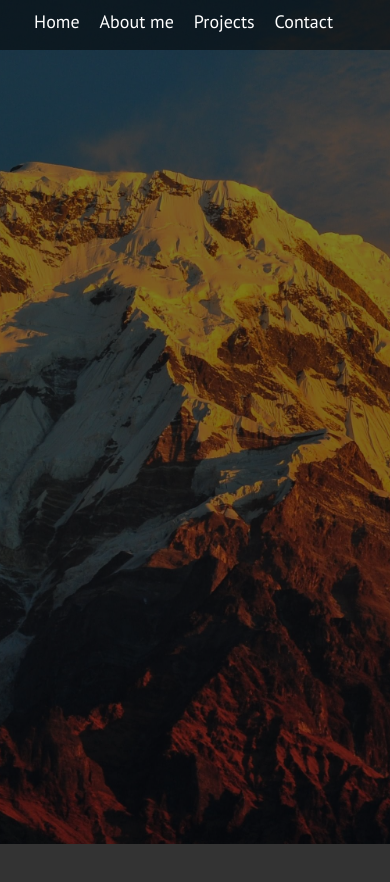
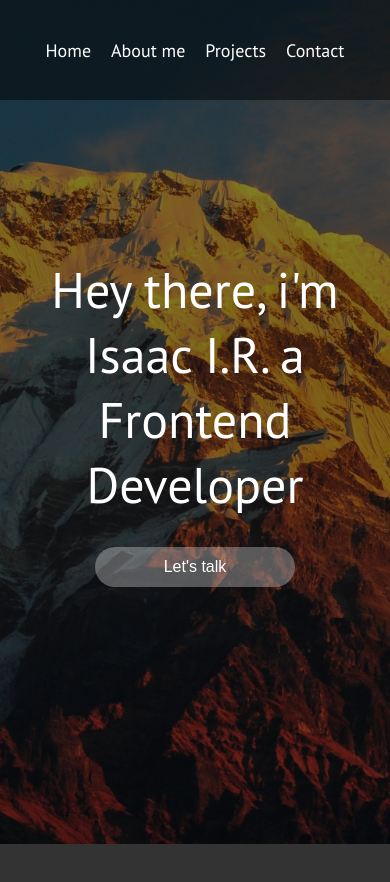
Before and after one commit to Texmo100/Developer-profile-IIR, a React (Create React App) app: page / in a window 390 px wide. Shown: the top 882 px of the page. Built offline with nearby package versions, Linux system fonts and the light colour scheme.

Commit message:
First section Done

```diff
--- a/src/App.css
+++ b/src/App.css
@@ -38,6 +38,48 @@ p, h1{
   margin: 0 auto;
   padding: 1rem;
 }
+.container-main-image{
+  display: flex;
+  flex-direction: column;
+  justify-content: center;
+}
+
+.container-main-image > h1{
+  font-size: 7rem;
+  width: 70rem;
+}
+
+@media screen and (max-width: 768px){
+  .container-main-image{
+    align-items: center;
+  }
+  .container-main-image > h1{
+    font-size: 5rem;
+    width: initial;
+    text-align: center;
+  }
+}
+
+.button{
+  display: block;
+  width: 20rem;
+  height: 4rem;
+  border: none;
+  background-color:rgba(255, 255, 255, 0.3);
+  border-radius: 10rem;
+  color: white;
+  font-size: 1.6rem;
+  margin-top: 3rem;
+  padding: 1rem;
+  transition: all 300ms;
+}
+
+.button:hover{
+  cursor: pointer;
+  background-color:rgba(0, 0, 0, 0.5);
+  border: 1px solid white;
+}
+
 /*---- NavBar Styles ----*/
 .navbar{
   position: fixed;
@@ -45,9 +87,18 @@ p, h1{
   left: 50%;
   transform: translateX(-50%);
   padding: 1rem;
-  background-color:rgba(0, 0, 0, 0.5);
+  /*background-color:rgba(0, 0, 0, 0.5);*/
   width: 100%;
   height: 5rem;
+}
+@media screen and (max-width: 768px){
+  .navbar{
+    display: flex;
+    justify-content: center;
+    align-items: center;
+    height: 10rem;
+    background-color:rgba(0, 0, 0, 0.5);
+  }
 }
 
 ul{
@@ -60,9 +111,31 @@ ul{
   width: 90%;
 }
 
+@media screen and (max-width: 768px){
+  ul{
+    justify-content: center;
+    width: 100%;
+  }
+}
+
 li{
   margin: 0 1rem;
+  padding: 1rem;
   font-size: 1.8rem;
+  transition: all 200ms;
+}
+
+@media screen and (max-width: 768px){
+  li{
+    padding: 0;
+  }
+}
+
+li:hover{
+  cursor: pointer;
+  text-decoration: underline;
+  font-size: 2.5rem;
+  font-weight: bold;
 }
 
 /*---- About Me styles ----*/
--- a/src/Components/MainImage.js
+++ b/src/Components/MainImage.js
@@ -7,7 +7,10 @@ class MainImage extends Component{
             <div className="main-image">
                 <div className="image-layer">
                     <NavBar />
-                    <div className="container"></div>
+                    <div className="container container-main-image">
+                        <h1 className="f-400">Hey there, i'm Isaac I.R. a Frontend Developer</h1>
+                        <button className="button">Let's talk</button>
+                    </div>
                 </div>
             </div>
         )
```
